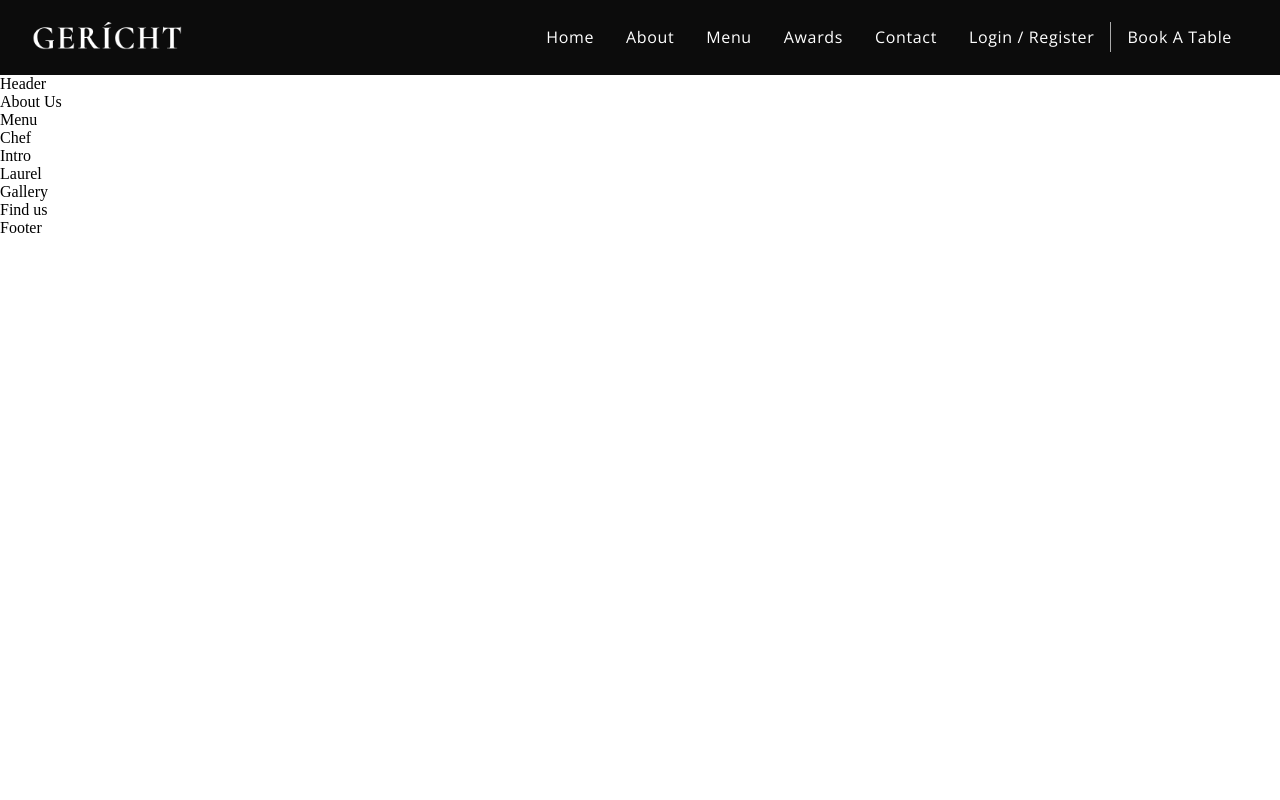
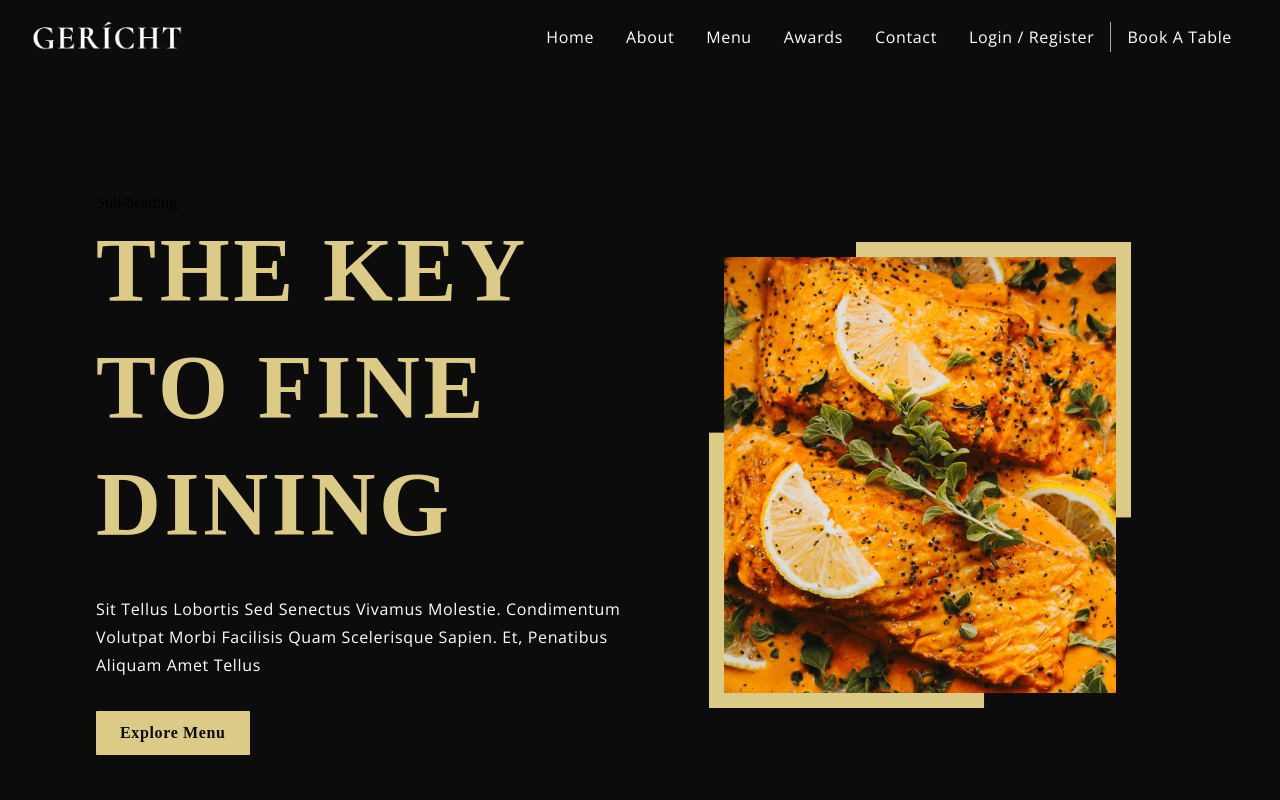
Before and after one commit to sika-007/fine-dining-landing-page, a React (Vite) app: page / in a window 1280 px wide. Shown: the top 800 px of the page. Built offline with nearby package versions, Linux system fonts and the light colour scheme; a web font is replaced by a local one.

Commit message:
Header component laid out and styled
Be advised. This is not the final state of this component as I may decide at anytime to make changes or add new features. Cheers!

```diff
--- a/src/containers/header/Header.jsx
+++ b/src/containers/header/Header.jsx
@@ -1,10 +1,21 @@
 import React from 'react'
+import { images } from '../../constants'
+import { SubHeading } from "../../components"
 import "./header.css"
 
 const Header = () => {
   return (
-    <div>
-      Header
+    <div className="app__header app__wrapper section__padding" id="home">
+      <div className="app__wrapper_info">
+        <SubHeading title="Chase the new Flavour"/>
+        <h1 className="app__header-h1">The Key to Fine Dining</h1>
+        <p className="p__opensans" style={{margin: "2rem 0"}}>Sit tellus lobortis sed senectus vivamus molestie. Condimentum volutpat morbi facilisis quam scelerisque sapien. Et, penatibus aliquam amet tellus </p>
+        <button type='button' className='custom__button'>Explore Menu</button>
+      </div>
+
+      <div className="app__wrapper_img">
+        <img src={images.welcome} alt="header image" />
+      </div>
     </div>
   )
 }
--- a/src/containers/header/header.css
+++ b/src/containers/header/header.css
@@ -0,0 +1,16 @@
+.app__header {
+    background: var(--color-black);
+}
+
+.app__header-h1 {
+    font-family: var(--font-base);
+    color: var(--color-golden);
+    letter-spacing: 0.04em;
+    text-transform: uppercase;
+    line-height: 117px;
+    font-size: 90px;
+}
+
+.app__header-img img{
+    width: 80%;
+}
```
